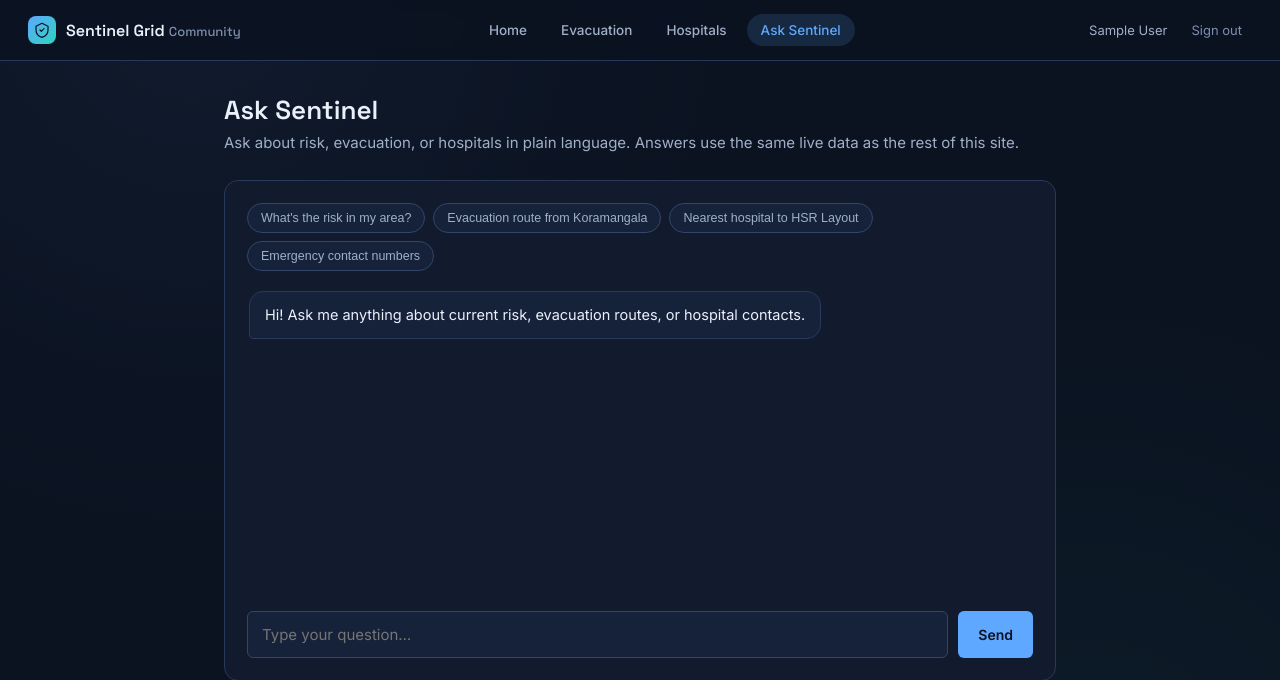
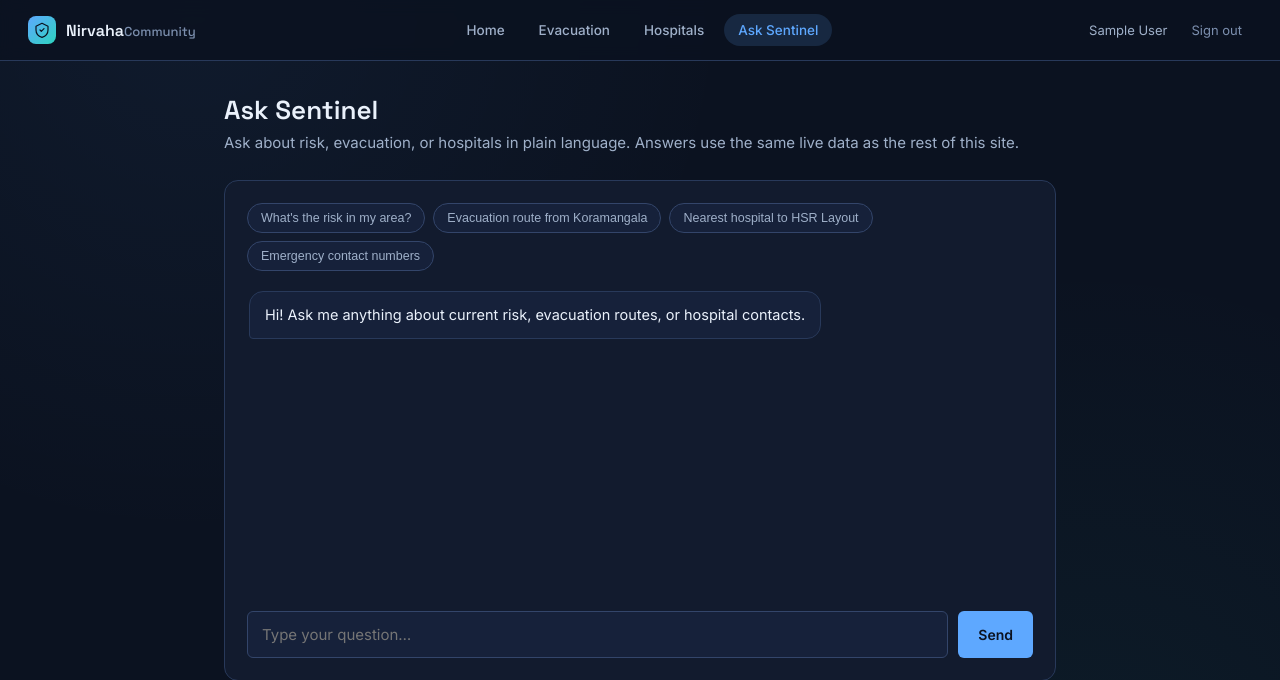
Before and after one commit to JayaKeerthan01/DRS, a Flask app: page /citizen/chat in a window 1280 px wide. Shown: the top 680 px of the page. Run offline with Flask 3, Linux system fonts and the light colour scheme; the visitor is signed in with stand-in values (Sample User, id 1).

Commit message:
Update brand name from 'Sentinel Grid' to 'Nirvaha'

```diff
--- a/templates/citizen_base.html
+++ b/templates/citizen_base.html
@@ -13,7 +13,7 @@
             <path d="M9 12l2 2 4-4" stroke="#0B1220" stroke-width="1.8" stroke-linecap="round" stroke-linejoin="round"/>
           </svg>
         </div>
-        <span>Sentinel Grid <span class="citizen-brand-sub">Community</span></span>
+        <span>Nirvaha<span class="citizen-brand-sub">Community</span></span>
       </a>
       <nav class="citizen-nav">
         <a href="{{ url_for('citizen_home') }}" class="citizen-nav-link {% if request.path == '/citizen' %}active{% endif %}">Home</a>
```
